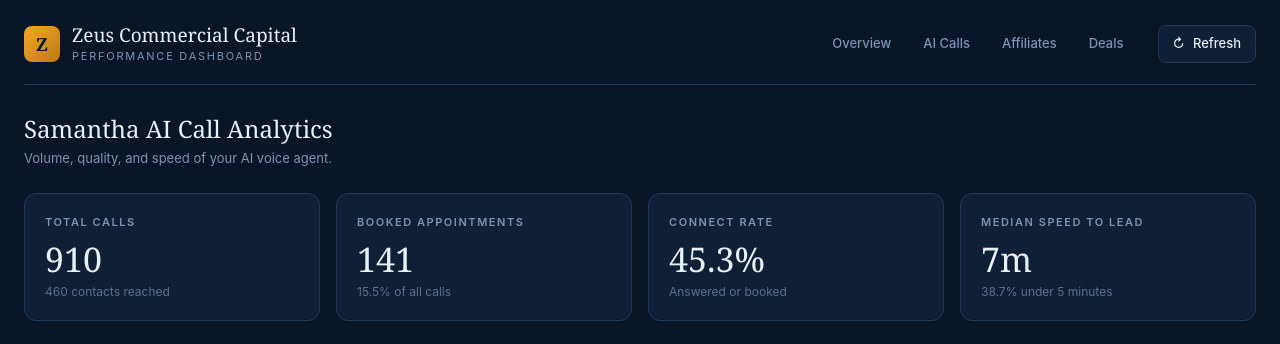
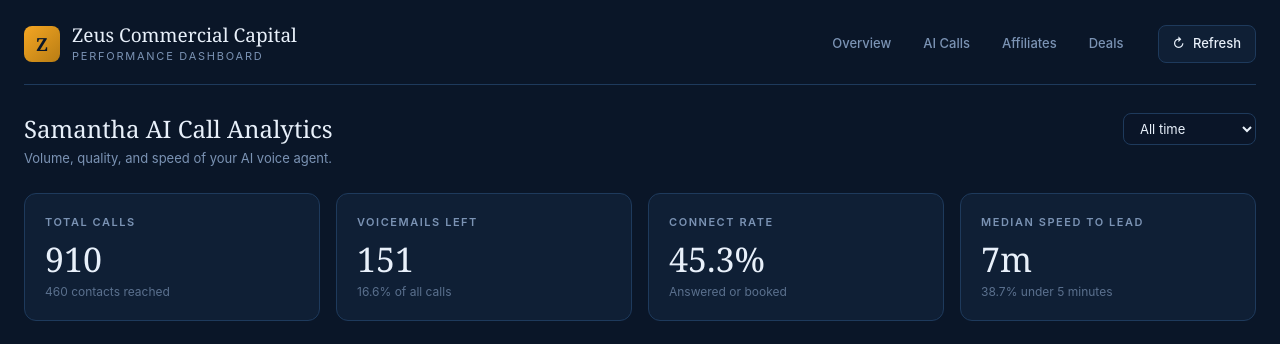
Before and after one commit to ZeusCommercial/Dashboard-, a Next.js app: page /ai-calls in a window 1280 px wide. Shown: the top 344 px of the page. Built offline with nearby package versions, Linux system fonts and the light colour scheme.

Commit message:
page.tsx

```diff
--- a/src/app/ai-calls/page.tsx
+++ b/src/app/ai-calls/page.tsx
@@ -1,4 +1,5 @@
 import { BarList, Card, ColumnChart, KpiCard } from "@/components/ui";
+import RangeFilter from "@/components/RangeFilter";
 import {
   callMetrics,
   callOutcomes,
@@ -13,15 +14,34 @@
 export default async function AiCallsPage({
   searchParams,
 }: {
-  searchParams: { pipeline?: string };
+  searchParams: { pipeline?: string; range?: string };
 }) {
   const data = await loadDataset({ pipelineId: searchParams.pipeline || null });
-  const m = callMetrics(data);
-  const outcomes = callOutcomes(data);
-  const weekly = callVolumeByWeek(data);
+
+  // Filter calls + contacts to the selected time window (?range=days)
+  const rangeDays = Number(searchParams.range) || null;
+  const cutoff = rangeDays
+    ? new Date(Date.now() - rangeDays * 86_400_000).toISOString()
+    : null;
+
+  const filtered = cutoff
+    ? {
+        ...data,
+        calls: data.calls.filter((c) => c.createdAt >= cutoff),
+        contacts: data.contacts.filter((c) => c.createdAt >= cutoff),
+      }
+    : data;
+
+  const m = callMetrics(filtered);
+  const outcomes = callOutcomes(filtered);
+  const weekly = callVolumeByWeek(filtered);
+  const voicemails = filtered.calls.filter(
+    (c) => c.outcome === "Voicemail"
+  ).length;
 
   return (
     <main className="space-y-6">
+      <div className="flex items-start justify-between gap-4">
         <div>
           <h1 className="font-display text-2xl text-bright">
             Samantha AI Call Analytics
@@ -29,6 +49,8 @@
           <p className="mt-1 text-[13px] text-muted">
             Volume, quality, and speed of your AI voice agent.
           </p>
+        </div>
+        <RangeFilter />
       </div>
 
       <div className="grid grid-cols-1 gap-4 sm:grid-cols-2 lg:grid-cols-4">
@@ -38,9 +60,9 @@
           hint={`${m.contacted.toLocaleString()} contacts reached`}
         />
         <KpiCard
-          label="Booked Appointments"
-          value={`${m.booked.toLocaleString()}`}
-          hint={`${pct(m.bookRate)} of all calls`}
+          label="Voicemails Left"
+          value={`${voicemails.toLocaleString()}`}
+          hint={`${pct(m.total ? voicemails / m.total : 0)} of all calls`}
         />
         <KpiCard
           label="Connect Rate"
```
Lines whose indentation alone changed are shown as unchanged.
